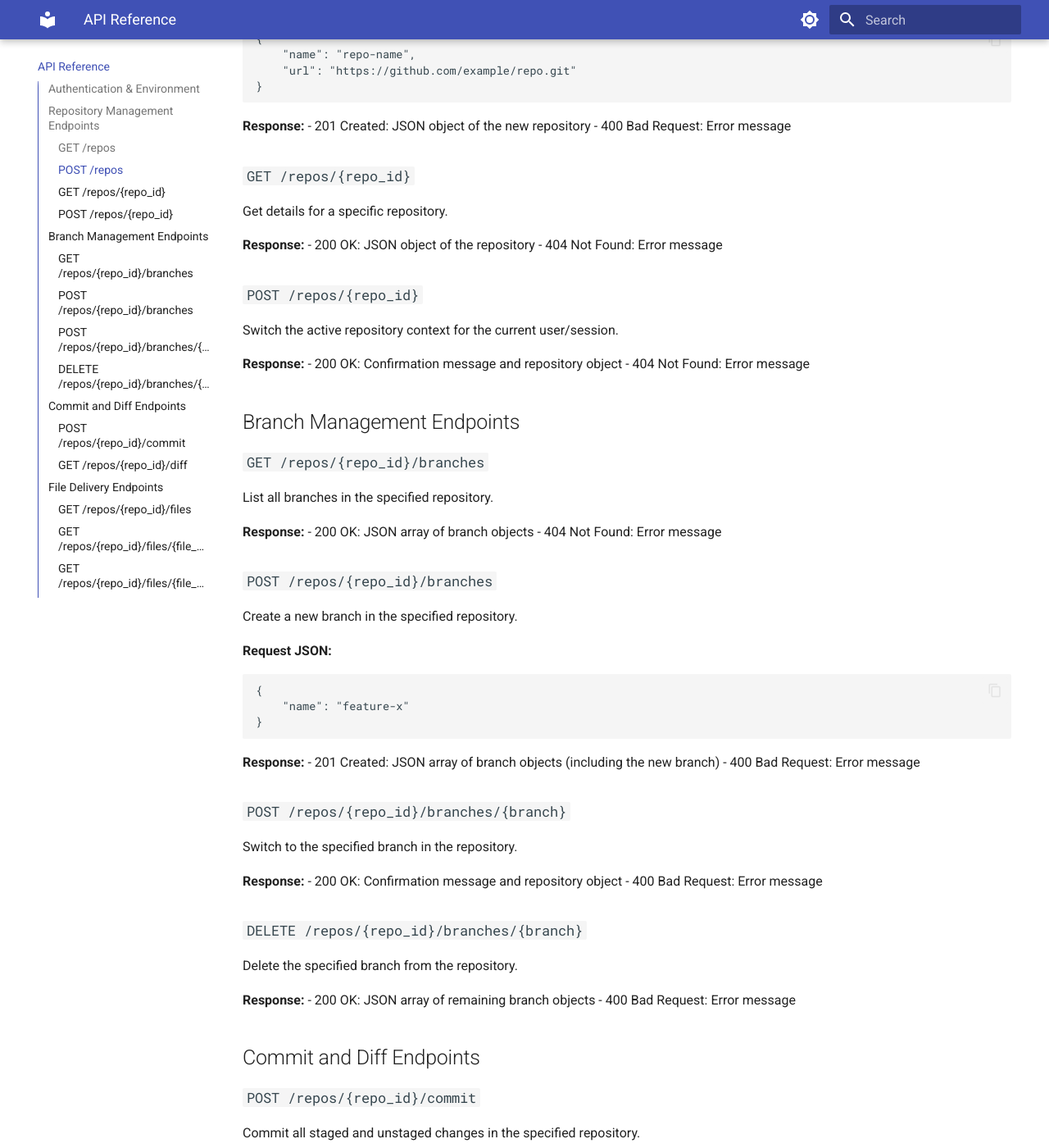
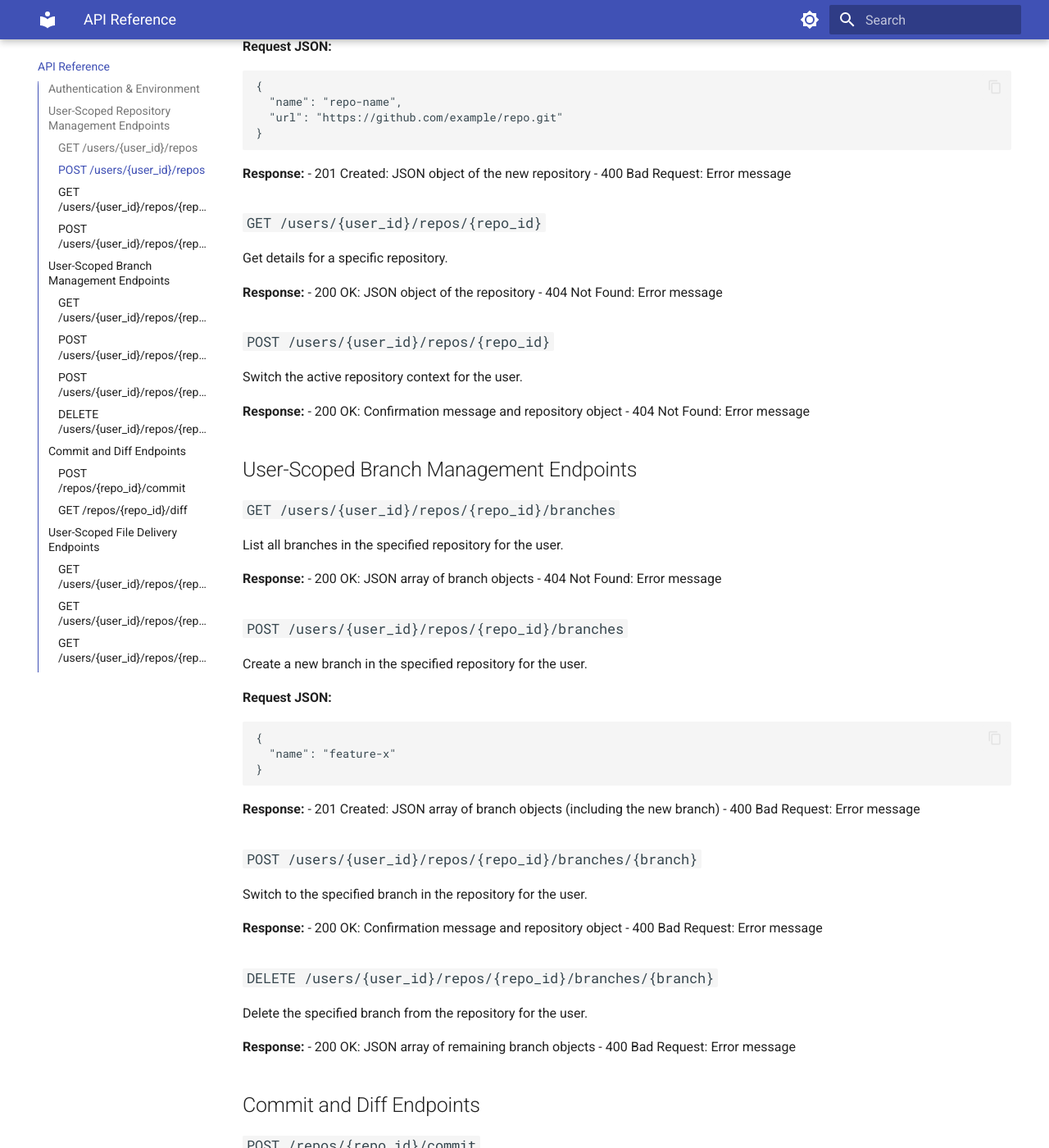
Before and after one commit to jondavid-black/git-rest, an MkDocs documentation site: the page built from docs/api.md, in a window 1280 px wide and 1400 px high, scrolled down 808 px. Shown: the whole window at 82% size. Built offline with MkDocs 1.6.1 and Material for MkDocs 9.7.7, drawn with Linux system fonts in a browser that asks for light colours; some of the changed text lies outside the part shown.

Commit message:
spec-kit implementatoin for user separation story 1 complete

````diff
--- a/docs/api.md
+++ b/docs/api.md
@@ -13,74 +13,78 @@ The full OpenAPI contract is available at [specs/001-develop-git-rest/contracts/
 
 
 
-## Repository Management Endpoints
 
-### `GET /repos`
-List all available repositories managed by the backend.
+## User-Scoped Repository Management Endpoints
+
+All endpoints are now scoped by user. Replace `{user_id}` with the authenticated user's ID.
+
+### `GET /users/{user_id}/repos`
+List all repositories for the user.
 
 **Response:**
 - 200 OK: JSON array of repository objects.
 
-### `POST /repos`
-Clone a new repository into the backend-managed workspace.
+### `POST /users/{user_id}/repos`
+Clone a new repository for the user.
 
 **Request JSON:**
 ```
 {
-	"name": "repo-name",
-	"url": "https://github.com/example/repo.git"
+  "name": "repo-name",
+  "url": "https://github.com/example/repo.git"
 }
 ```
 **Response:**
 - 201 Created: JSON object of the new repository
 - 400 Bad Request: Error message
 
-### `GET /repos/{repo_id}`
+### `GET /users/{user_id}/repos/{repo_id}`
 Get details for a specific repository.
 
 **Response:**
 - 200 OK: JSON object of the repository
 - 404 Not Found: Error message
 
-### `POST /repos/{repo_id}`
-Switch the active repository context for the current user/session.
+### `POST /users/{user_id}/repos/{repo_id}`
+Switch the active repository context for the user.
 
 **Response:**
 - 200 OK: Confirmation message and repository object
 - 404 Not Found: Error message
 
 
-## Branch Management Endpoints
 
-### `GET /repos/{repo_id}/branches`
-List all branches in the specified repository.
+## User-Scoped Branch Management Endpoints
+
+### `GET /users/{user_id}/repos/{repo_id}/branches`
+List all branches in the specified repository for the user.
 
 **Response:**
 - 200 OK: JSON array of branch objects
 - 404 Not Found: Error message
 
-### `POST /repos/{repo_id}/branches`
-Create a new branch in the specified repository.
+### `POST /users/{user_id}/repos/{repo_id}/branches`
+Create a new branch in the specified repository for the user.
 
 **Request JSON:**
 ```
 {
-	"name": "feature-x"
+  "name": "feature-x"
 }
 ```
 **Response:**
 - 201 Created: JSON array of branch objects (including the new branch)
 - 400 Bad Request: Error message
 
-### `POST /repos/{repo_id}/branches/{branch}`
-Switch to the specified branch in the repository.
+### `POST /users/{user_id}/repos/{repo_id}/branches/{branch}`
+Switch to the specified branch in the repository for the user.
 
 **Response:**
 - 200 OK: Confirmation message and repository object
 - 400 Bad Request: Error message
 
-### `DELETE /repos/{repo_id}/branches/{branch}`
-Delete the specified branch from the repository.
+### `DELETE /users/{user_id}/repos/{repo_id}/branches/{branch}`
+Delete the specified branch from the repository for the user.
 
 **Response:**
 - 200 OK: JSON array of remaining branch objects
@@ -116,24 +120,25 @@ Get the diff for the working tree or between two commits in the specified reposi
 
 
 
-## File Delivery Endpoints
 
-### `GET /repos/{repo_id}/files`
-List files and directories in the repository. Optionally provide a `path` query parameter to list a subdirectory.
+## User-Scoped File Delivery Endpoints
+
+### `GET /users/{user_id}/repos/{repo_id}/files`
+List files and directories in the user's repository. Optionally provide a `path` query parameter to list a subdirectory.
 
 **Query Parameters:**
 - `path`: (optional) Relative path within the repository to list (default: root).
 
 **Response:**
 - 200 OK: JSON array of file/directory entries:
-	- `path`: Relative path
-	- `type`: "file", "dir", or "symlink"
-	- `size`: File size in bytes
-	- `last_modified`: ISO8601 timestamp
+  - `path`: Relative path
+  - `type`: "file", "dir", or "symlink"
+  - `size`: File size in bytes
+  - `last_modified`: ISO8601 timestamp
 - 400 Bad Request: Error message
 
-### `GET /repos/{repo_id}/files/{file_path}`
-Get the contents of a file. If the file is small, returns the content directly. If the file is large, returns a redirect to a secure download URL.
+### `GET /users/{user_id}/repos/{repo_id}/files/{file_path}`
+Get the contents of a file for the user. If the file is small, returns the content directly. If the file is large, returns a redirect to a secure download URL.
 
 **Response:**
 - 200 OK: File content (inline)
@@ -141,7 +146,7 @@ Get the contents of a file. If the file is small, returns the content directly.
 - 404 Not Found: Error message
 - 400 Bad Request: Error message
 
-### `GET /repos/{repo_id}/files/{file_path}/download`
+### `GET /users/{user_id}/repos/{repo_id}/files/{file_path}/download`
 Download a file securely using a signed URL. Requires `expires` and `token` query parameters (provided by the redirect from the previous endpoint).
 
 **Query Parameters:**
````
Also changed, not shown: specs/002-i-want-to/checklists/isolation_concurrency.md (+20 -20 lines), specs/002-i-want-to/checklists/requirements.md (+16 -16 lines), 9 other files.
